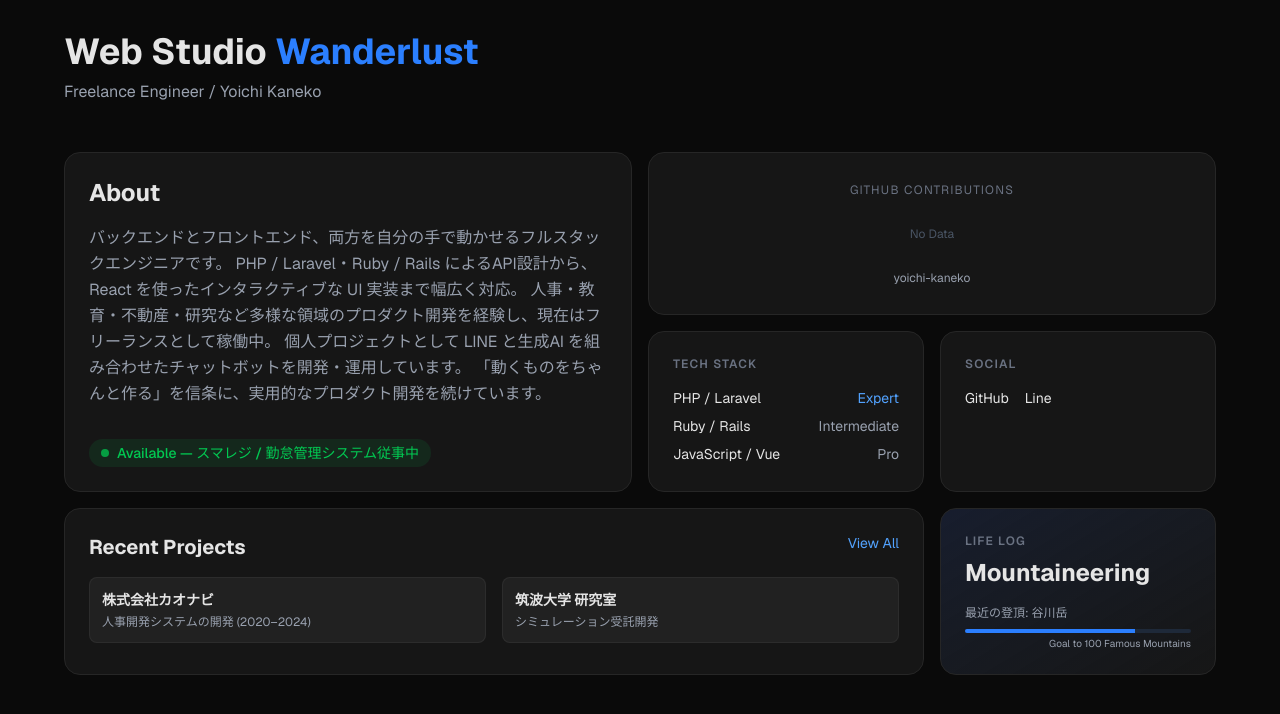
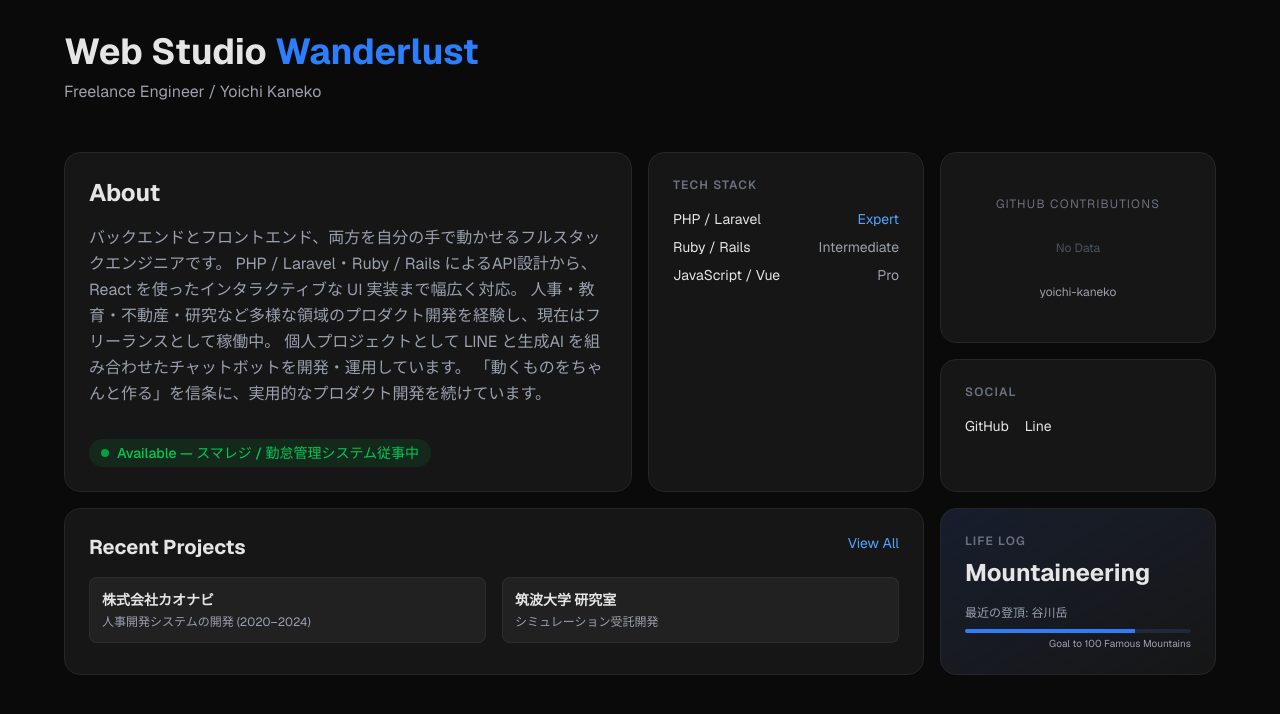
Before and after one commit to yoichi-kaneko/portfolio_2nd, a Next.js app: page / in a window 1280 px wide. Shown: the top 714 px of the page. Built offline with nearby package versions, Linux system fonts and the light colour scheme.

Commit message:
ブロックの配置変更

```diff
--- a/src/app/page.tsx
+++ b/src/app/page.tsx
@@ -37,16 +37,16 @@ export default function Home() {
             <AboutCard />
           </BentoCard>
 
-          {/* GitHub Contributions — col-span-2 */}
-          <BentoCard className="md:col-span-2 flex items-center justify-center min-h-40">
+          {/* Tech Stack — col-span-1, row-span-2 */}
+          <BentoCard className="md:row-span-2">
+            <TechStackCard />
+          </BentoCard>
+
+          {/* GitHub Contributions — col-span-1 */}
+          <BentoCard className="flex items-center justify-center min-h-40">
             <Suspense fallback={<GitHubCardSkeleton />}>
               <GitHubCard />
             </Suspense>
-          </BentoCard>
-
-          {/* Tech Stack — col-span-1 */}
-          <BentoCard>
-            <TechStackCard />
           </BentoCard>
 
           {/* Social — col-span-1 */}
```
